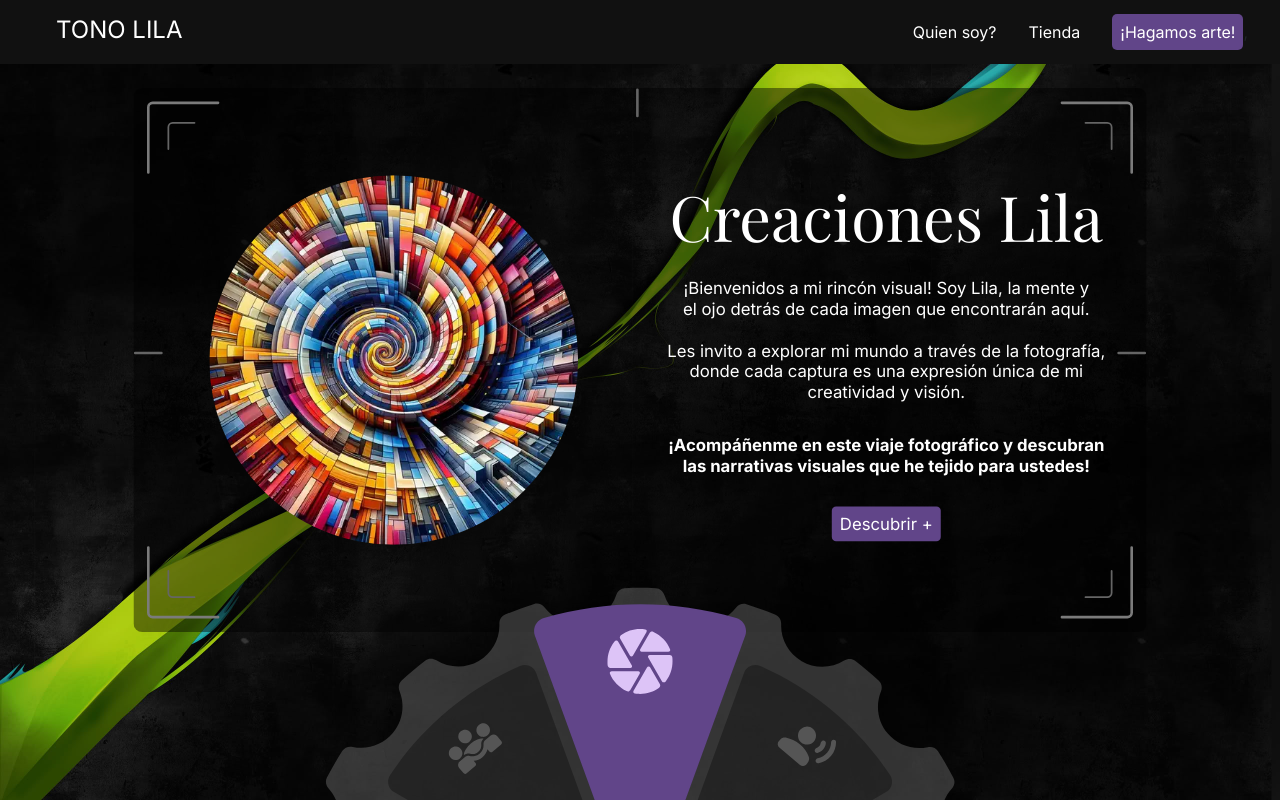
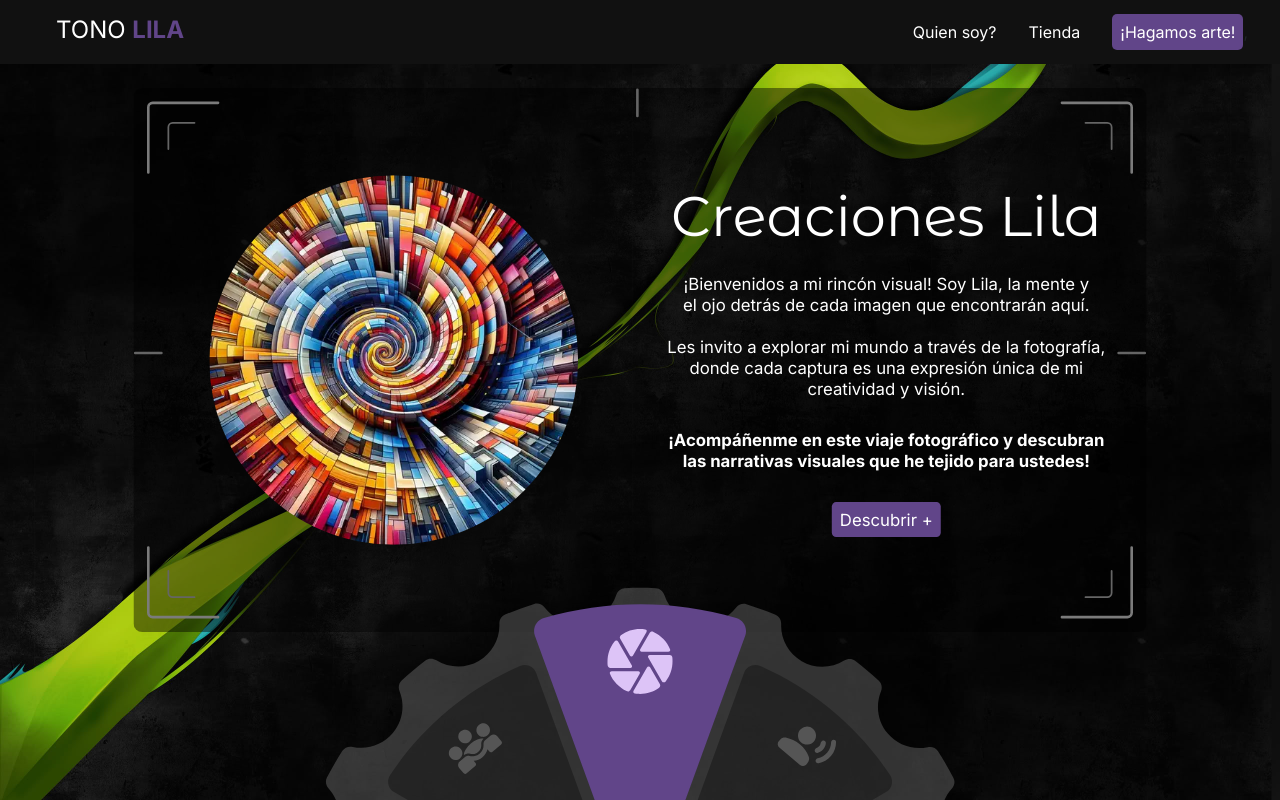
Before and after one commit to tonoLila/tonoLilaweb, a React (Vite) app: page / in a window 1280 px wide. Built offline with nearby package versions, Linux system fonts and the light colour scheme.

Commit message:
cambio de tipografia

```diff
--- a/src/components/Navbar.jsx
+++ b/src/components/Navbar.jsx
@@ -9,7 +9,7 @@ const Navbar = () => {
   const [isMenuOpen, setIsMenuOpen] = useState(false);
   const [hidden, setHidden] = useState(false);
 
-  const {scrollY} = useScroll();
+  const { scrollY } = useScroll();
   useMotionValueEvent(scrollY, "change", (latest) => {
     const previous = scrollY.getPrevious();
     if (latest > previous && latest > 150) {
@@ -71,7 +71,7 @@ const Navbar = () => {
       transition={{ duration: 0.35, ease: "easeInOut" }}
     >
       <Link to="/" className={styles.logo}>
-        Tono Lila
+        Tono <span>Lila</span>
       </Link>
       {!isDesktop && <Burger />}
       {(isDesktop || isMenuOpen) && (
--- a/src/index.css
+++ b/src/index.css
@@ -1,4 +1,4 @@
-@import url('https://fonts.googleapis.com/css2?family=Inter:wght@400;700&family=Playfair+Display&display=swap');
+@import url('https://fonts.googleapis.com/css2?family=Inter:wght@400;700&family=Montserrat+Alternates:wght@400;700&display=swap');
 
 * {
     margin: 0;
--- a/src/styles/hero.module.css
+++ b/src/styles/hero.module.css
@@ -39,8 +39,8 @@
 }
 
 .hero_title {
-    font-family: 'Playfair Display', serif;
-    font-size: 4.5em;
+    font-family: 'Montserrat Alternates', serif;
+    font-size: 4em;
     text-align: center;
     color: #fff;
 
--- a/src/styles/navbar.module.css
+++ b/src/styles/navbar.module.css
@@ -9,7 +9,7 @@
 
 .logo span {
     font-weight: bold;
-    color: #fff;
+    color: #614589;
 }
 
 .nav {
```
